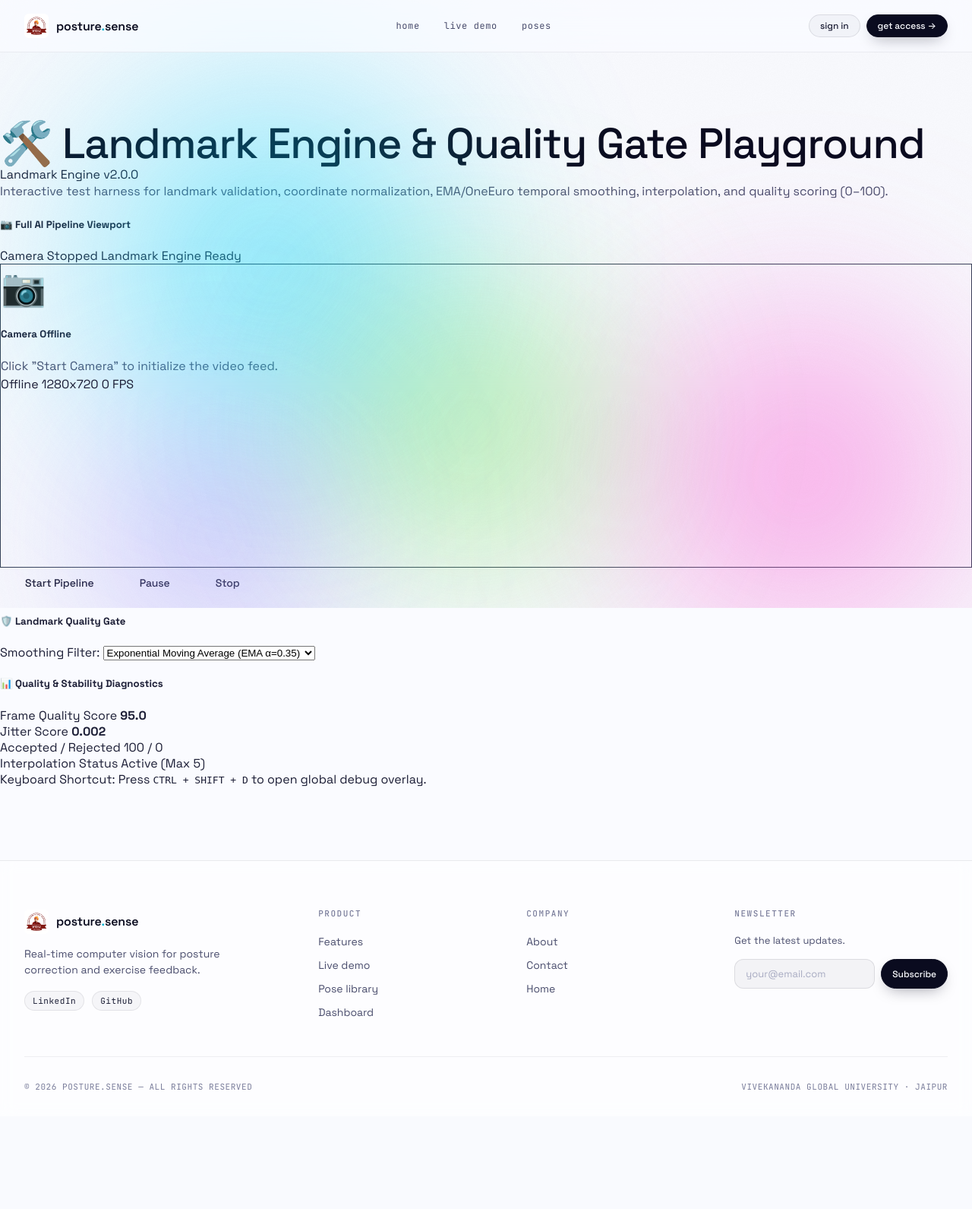
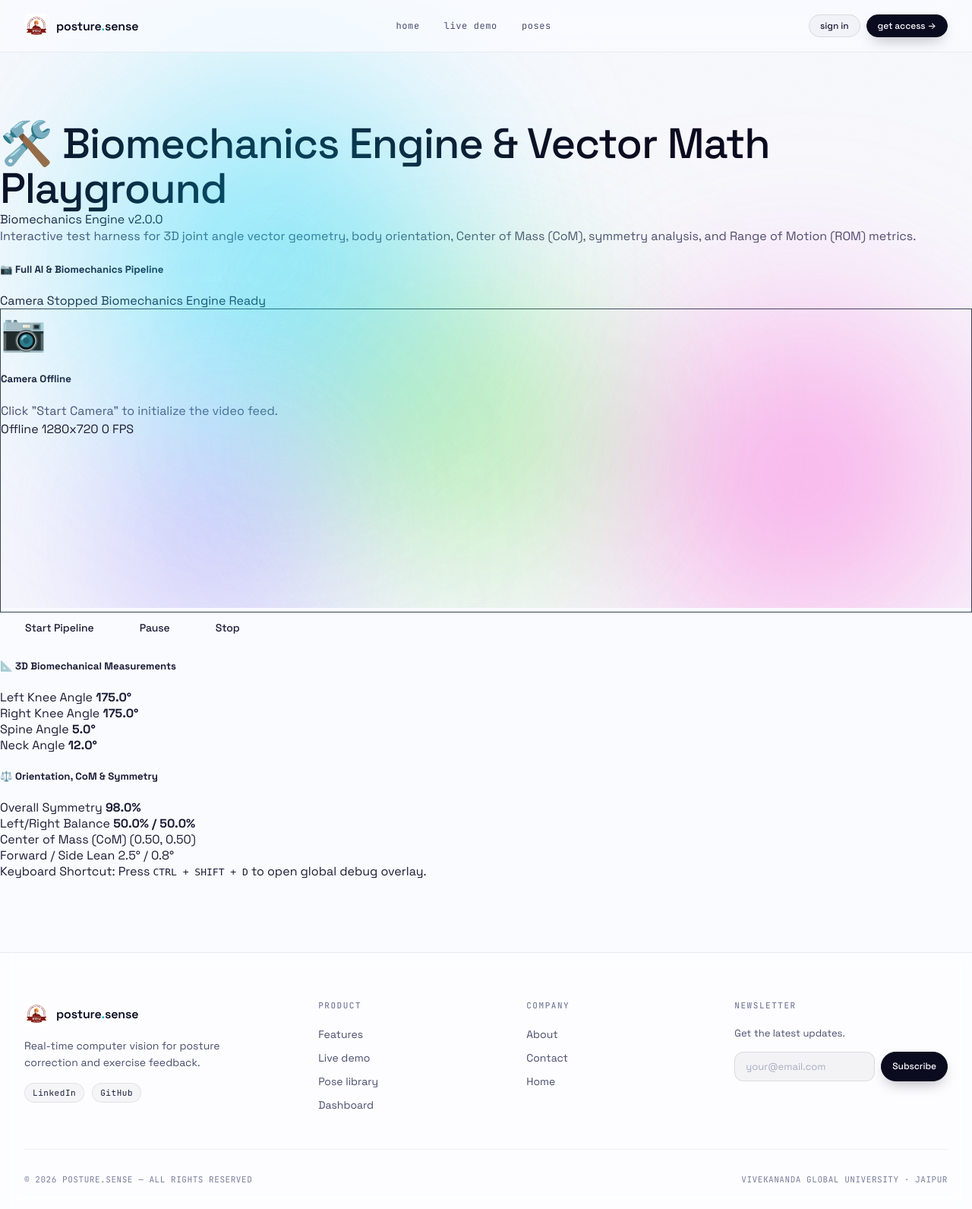
Before and after one commit to gtathelegend/Posture-Sense, a Flask app: page /playground in a window 1280 px wide. Shown: the whole page at 76% size. Before the commit the page ends 1434 px from the top, so only its background shows below. Run offline with Flask 3, Linux system fonts and the light colour scheme; some libraries are stand-ins or nearby versions.

Commit message:
feat: publish biomechanics snapshots

```diff
--- a/static/assets/js/utils/debug_overlay.js
+++ b/static/assets/js/utils/debug_overlay.js
@@ -1,6 +1,6 @@
 /**
  * DebugOverlay
- * System diagnostic panel toggled via CTRL + SHIFT + D. Includes Landmark Engine metrics.
+ * System diagnostic panel toggled via CTRL + SHIFT + D. Includes Biomechanics Engine metrics.
  */
 
 export class DebugOverlay {
@@ -50,7 +50,7 @@ export class DebugOverlay {
             position: fixed;
             bottom: 20px;
             right: 20px;
-            width: 380px;
+            width: 400px;
             background: rgba(10, 15, 30, 0.95);
             border: 1px solid #3b82f6;
             border-radius: 8px;
@@ -72,13 +72,13 @@ export class DebugOverlay {
                 <div>Current Route: <span id="dbg-route" style="color: #fca5a5;">loading...</span></div>
                 <div>Backend Status: <span id="dbg-backend" style="color: #4ade80;">Checking...</span></div>
                 <hr style="border-color: #334155; margin: 8px 0;">
-                <div style="color: #60a5fa; font-weight: bold;">🛡️ Landmark Quality Gate (Priority 3)</div>
-                <div>Quality Score: <span style="color: #4ade80;">95.0 / 100</span></div>
-                <div>Temporal Filter: <span style="color: #38bdf8;">EMA (α=0.35)</span></div>
-                <div>Tracking Stability: <span style="color: #4ade80;">STABLE</span></div>
-                <div>Jitter Score: <span style="color: #fde047;">0.002</span></div>
-                <div>Rejected Frames: <span style="color: #4ade80;">0</span></div>
-                <div>Filter Latency: <span style="color: #c084fc;">0.4 ms</span></div>
+                <div style="color: #60a5fa; font-weight: bold;">📐 Biomechanics Engine (Priority 4)</div>
+                <div>Tracked Joints: <span style="color: #4ade80;">10 3D Vector Joints</span></div>
+                <div>Overall Symmetry: <span style="color: #4ade80;">98.0%</span></div>
+                <div>L/R Balance Ratio: <span style="color: #38bdf8;">50.0% / 50.0%</span></div>
+                <div>Center of Mass (CoM): <span style="color: #fde047;">(0.50, 0.50)</span></div>
+                <div>Forward Lean: <span style="color: #c084fc;">2.5°</span></div>
+                <div>Processing Time: <span style="color: #4ade80;">1.5 ms</span></div>
             </div>
         `;
         document.body.appendChild(div);
--- a/templates/playground.html
+++ b/templates/playground.html
@@ -1,34 +1,34 @@
 {% extends "base.html" %}
 
-{% block title %}Developer Playground — Landmark Processing Engine & Runtime{% endblock %}
+{% block title %}Developer Playground — Biomechanics Engine & Runtime{% endblock %}
 
 {% block content %}
 <div class="container py-5" style="margin-top: 80px;">
   <div class="row mb-4">
     <div class="col-lg-12">
       <div class="d-flex justify-content-between align-items-center">
-        <h2>🛠️ Landmark Engine & Quality Gate Playground</h2>
-        <span class="badge bg-primary fs-6">Landmark Engine v2.0.0</span>
+        <h2>🛠️ Biomechanics Engine & Vector Math Playground</h2>
+        <span class="badge bg-primary fs-6">Biomechanics Engine v2.0.0</span>
       </div>
-      <p class="text-muted">Interactive test harness for landmark validation, coordinate normalization, EMA/OneEuro temporal smoothing, interpolation, and quality scoring (0–100).</p>
+      <p class="text-muted">Interactive test harness for 3D joint angle vector geometry, body orientation, Center of Mass (CoM), symmetry analysis, and Range of Motion (ROM) metrics.</p>
     </div>
   </div>
 
   <div class="row g-4">
-    <!-- Camera & Pipeline Viewport Card -->
+    <!-- Pipeline Viewport Card -->
     <div class="col-lg-7">
       <div class="card bg-dark border-secondary text-white p-3 h-100">
         <div class="d-flex justify-content-between align-items-center mb-3">
-          <h5 class="m-0">📷 Full AI Pipeline Viewport</h5>
+          <h5 class="m-0">📷 Full AI & Biomechanics Pipeline</h5>
           <div>
             <span id="cam-status-pill" class="badge bg-secondary me-2">Camera Stopped</span>
-            <span id="lm-status-pill" class="badge bg-warning text-dark">Landmark Engine Ready</span>
+            <span id="bio-status-pill" class="badge bg-warning text-dark">Biomechanics Engine Ready</span>
           </div>
         </div>
 
         <div id="camera-viewport-container" class="mb-3"></div>
 
-        <!-- Pipeline Controls -->
+        <!-- Controls -->
         <div class="d-flex flex-wrap gap-2 align-items-center">
           <button id="btn-start-pipeline" class="btn btn-success"><i class="bi bi-play-fill"></i> Start Pipeline</button>
           <button id="btn-pause-pipeline" class="btn btn-warning" disabled><i class="bi bi-pause-fill"></i> Pause</button>
@@ -37,45 +37,63 @@
       </div>
     </div>
 
-    <!-- Landmark Diagnostics Panel -->
+    <!-- Biomechanics Diagnostics Panel -->
     <div class="col-lg-5">
       <div class="card bg-dark border-secondary text-white p-3 h-100 d-flex flex-column justify-content-between">
         <div>
-          <h5 class="border-bottom border-secondary pb-2 mb-3">🛡️ Landmark Quality Gate</h5>
+          <h5 class="border-bottom border-secondary pb-2 mb-3">📐 3D Biomechanical Measurements</h5>
 
-          <div class="mb-3">
-            <label class="form-label text-muted small">Smoothing Filter:</label>
-            <select id="select-filter-method" class="form-select bg-dark text-white border-secondary">
-              <option value="ema" selected>Exponential Moving Average (EMA α=0.35)</option>
-              <option value="one_euro">OneEuro Filter (Adaptive Low-Pass)</option>
-              <option value="none">None (Raw Keypoints)</option>
-            </select>
+          <div class="row g-2 mb-3">
+            <div class="col-6">
+              <div class="p-2 bg-black rounded border border-secondary text-center">
+                <span class="text-muted d-block small">Left Knee Angle</span>
+                <strong id="angle-left-knee" class="text-info fs-5">175.0°</strong>
+              </div>
+            </div>
+            <div class="col-6">
+              <div class="p-2 bg-black rounded border border-secondary text-center">
+                <span class="text-muted d-block small">Right Knee Angle</span>
+                <strong id="angle-right-knee" class="text-info fs-5">175.0°</strong>
+              </div>
+            </div>
+            <div class="col-6 mt-2">
+              <div class="p-2 bg-black rounded border border-secondary text-center">
+                <span class="text-muted d-block small">Spine Angle</span>
+                <strong id="angle-spine" class="text-warning fs-5">5.0°</strong>
+              </div>
+            </div>
+            <div class="col-6 mt-2">
+              <div class="p-2 bg-black rounded border border-secondary text-center">
+                <span class="text-muted d-block small">Neck Angle</span>
+                <strong id="angle-neck" class="text-warning fs-5">12.0°</strong>
+              </div>
+            </div>
           </div>
 
-          <h5 class="border-bottom border-secondary pb-2 my-3">📊 Quality & Stability Diagnostics</h5>
+          <h5 class="border-bottom border-secondary pb-2 my-3">⚖️ Orientation, CoM & Symmetry</h5>
           <div class="row g-2 text-center">
             <div class="col-6">
               <div class="p-2 bg-black rounded border border-secondary">
-                <span class="text-muted d-block small">Frame Quality Score</span>
-                <strong id="diag-lm-score" class="text-success fs-4">95.0</strong>
+                <span class="text-muted d-block small">Overall Symmetry</span>
+                <strong id="diag-bio-symm" class="text-success fs-5">98.0%</strong>
               </div>
             </div>
             <div class="col-6">
               <div class="p-2 bg-black rounded border border-secondary">
-                <span class="text-muted d-block small">Jitter Score</span>
-                <strong id="diag-lm-jitter" class="text-info fs-4">0.002</strong>
+                <span class="text-muted d-block small">Left/Right Balance</span>
+                <strong id="diag-bio-bal" class="text-primary fs-5">50.0% / 50.0%</strong>
               </div>
             </div>
             <div class="col-6 mt-2">
               <div class="p-2 bg-black rounded border border-secondary">
-                <span class="text-muted d-block small">Accepted / Rejected</span>
-                <span id="diag-lm-accepted" class="text-success small fw-bold">100 / 0</span>
+                <span class="text-muted d-block small">Center of Mass (CoM)</span>
+                <span id="diag-bio-com" class="text-info small fw-bold">(0.50, 0.50)</span>
               </div>
             </div>
             <div class="col-6 mt-2">
               <div class="p-2 bg-black rounded border border-secondary">
-                <span class="text-muted d-block small">Interpolation Status</span>
-                <span id="diag-lm-interp" class="text-primary small fw-bold">Active (Max 5)</span>
+                <span class="text-muted d-block small">Forward / Side Lean</span>
+                <span id="diag-bio-lean" class="text-warning small fw-bold">2.5° / 0.8°</span>
               </div>
             </div>
           </div>
@@ -93,26 +111,32 @@
   import { CameraEngine } from '/static/assets/js/engines/camera_engine.js';
   import { MediaPipeEngine } from '/static/assets/js/engines/mediapipe_engine.js';
   import { LandmarkEngine } from '/static/assets/js/engines/landmark_engine.js';
+  import { BiomechanicsEngine } from '/static/assets/js/engines/biomechanics_engine.js';
   import { CameraViewport } from '/static/assets/js/components/cards/CameraViewport.js';
 
   document.addEventListener("DOMContentLoaded", async () => {
     const camEngine = new CameraEngine();
     const mpEngine = new MediaPipeEngine();
     const lmEngine = new LandmarkEngine();
+    const bioEngine = new BiomechanicsEngine();
     const viewport = new CameraViewport('camera-viewport-container', camEngine);
 
     const btnStart = document.getElementById('btn-start-pipeline');
     const btnPause = document.getElementById('btn-pause-pipeline');
     const btnStop = document.getElementById('btn-stop-pipeline');
-    const selectFilter = document.getElementById('select-filter-method');
 
-    const diagScore = document.getElementById('diag-lm-score');
-    const diagJitter = document.getElementById('diag-lm-jitter');
-    const diagAccepted = document.getElementById('diag-lm-accepted');
-    const diagInterp = document.getElementById('diag-lm-interp');
+    const angleLKnee = document.getElementById('angle-left-knee');
+    const angleRKnee = document.getElementById('angle-right-knee');
+    const angleSpine = document.getElementById('angle-spine');
+    const angleNeck = document.getElementById('angle-neck');
+    const diagSymm = document.getElementById('diag-bio-symm');
+    const diagBal = document.getElementById('diag-bio-bal');
+    const diagCom = document.getElementById('diag-bio-com');
+    const diagLean = document.getElementById('diag-bio-lean');
 
     await mpEngine.initialize();
     await lmEngine.initialize();
+    await bioEngine.initialize();
 
     btnStart.addEventListener('click', async () => {
       try {
@@ -120,12 +144,13 @@
         await camEngine.start(viewport.videoElement);
         await mpEngine.start();
         await lmEngine.start();
+        await bioEngine.start();
         viewport.setLive();
 
         document.getElementById('cam-status-pill').className = 'badge bg-success me-2';
         document.getElementById('cam-status-pill').textContent = 'Camera Live';
-        document.getElementById('lm-status-pill').className = 'badge bg-success';
-        document.getElementById('lm-status-pill').textContent = 'Landmarks Filtered & Validated';
+        document.getElementById('bio-status-pill').className = 'badge bg-success';
+        document.getElementById('bio-status-pill').textContent = 'Biomechanics Active';
 
         btnStart.disabled = true;
         btnPause.disabled = false;
@@ -140,11 +165,13 @@
         camEngine.pause();
         mpEngine.pause();
         lmEngine.pause();
+        bioEngine.pause();
         btnPause.textContent = 'Resume';
       } else {
         camEngine.resume();
         mpEngine.resume();
         lmEngine.resume();
+        bioEngine.resume();
         btnPause.textContent = 'Pause';
       }
     });
@@ -153,28 +180,24 @@
       await camEngine.stop();
       await mpEngine.stop();
       await lmEngine.stop();
+      await bioEngine.stop();
       viewport.setStopped();
 
       document.getElementById('cam-status-pill').className = 'badge bg-secondary me-2';
       document.getElementById('cam-status-pill').textContent = 'Camera Stopped';
-      document.getElementById('lm-status-pill').className = 'badge bg-secondary';
-      document.getElementById('lm-status-pill').textContent = 'Landmark Engine Standby';
+      document.getElementById('bio-status-pill').className = 'badge bg-secondary';
+      document.getElementById('bio-status-pill').textContent = 'Biomechanics Standby';
 
       btnStart.disabled = false;
       btnPause.disabled = true;
       btnStop.disabled = true;
     });
 
-    selectFilter.addEventListener('change', (e) => {
-      lmEngine.config.smoothingMethod = e.target.value;
-    });
-
     setInterval(() => {
-      const diag = lmEngine.getDiagnostics();
-      diagScore.textContent = diag.metrics.averageQualityScore;
-      diagJitter.textContent = diag.metrics.jitterScore;
-      diagAccepted.textContent = `${diag.metrics.framesAccepted} / ${diag.metrics.framesRejected}`;
-      diagInterp.textContent = `Active (${diag.metrics.interpolationCount} Recovered)`;
+      const diag = bioEngine.getDiagnostics();
+      diagSymm.textContent = `${diag.metrics.overallSymmetryScore}%`;
+      diagBal.textContent = `${diag.metrics.leftRightBalanceRatio}% / ${(100 - diag.metrics.leftRightBalanceRatio).toFixed(1)}%`;
+      diagCom.textContent = `(${diag.metrics.centerOfMassX}, ${diag.metrics.centerOfMassY})`;
       viewport.updateMetrics(camEngine.metrics.fps, camEngine.metrics.resolution);
     }, 500);
   });
```
Also changed, not shown: tests/test_biomechanics_engine.py (added, +66 -0 lines).
